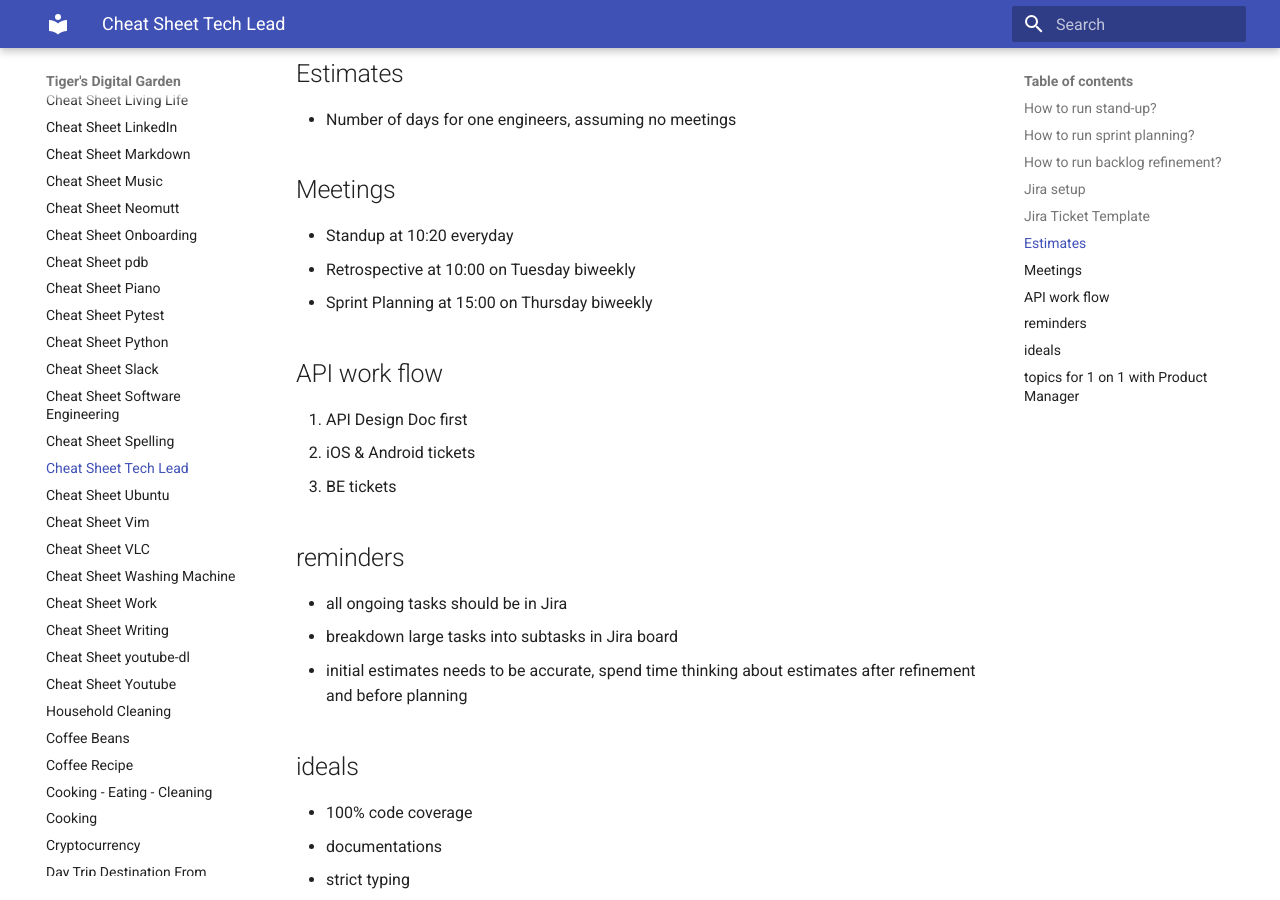
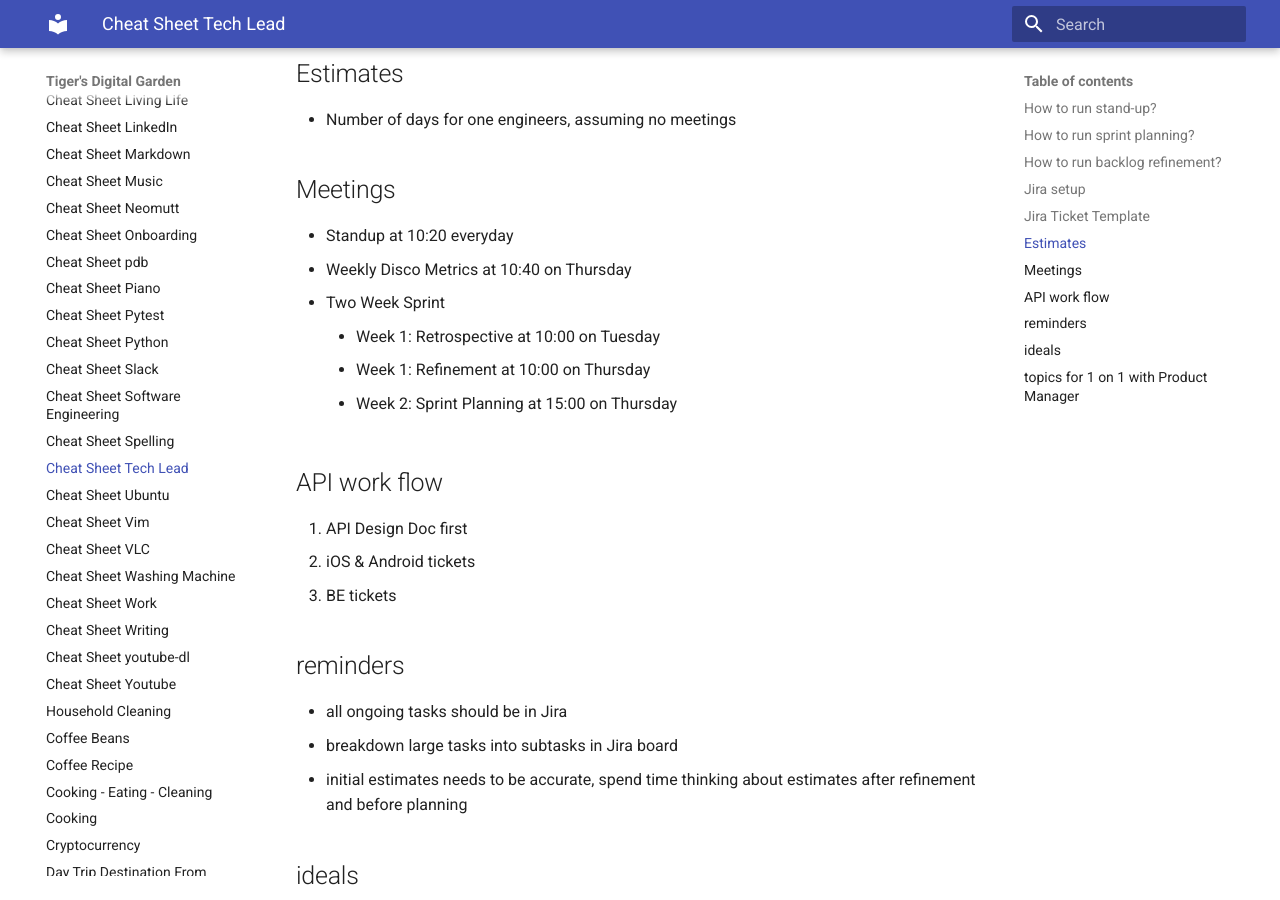
Before and after one commit to ynotstartups/notes, an MkDocs documentation site: the page built from notes/cheat-sheet-tech-lead.md, in a window 1280 px wide and 900 px high, scrolled down 2102 px. Built offline with MkDocs 1.6.1 and Material for MkDocs 9.7.7, drawn with Linux system fonts in a browser that asks for light colours.

Commit message:
add meetings

```diff
--- a/notes/cheat-sheet-tech-lead.md
+++ b/notes/cheat-sheet-tech-lead.md
@@ -75,8 +75,11 @@ h1. Questions
 ## Meetings
 
 - Standup at 10:20 everyday
-- Retrospective at 10:00 on Tuesday biweekly
-- Sprint Planning at 15:00 on Thursday biweekly
+- Weekly Disco Metrics at 10:40 on Thursday
+- Two Week Sprint
+  - Week 1: Retrospective at 10:00 on Tuesday
+  - Week 1: Refinement at 10:00 on Thursday
+  - Week 2: Sprint Planning at 15:00 on Thursday
 
 ## API work flow
 
```
